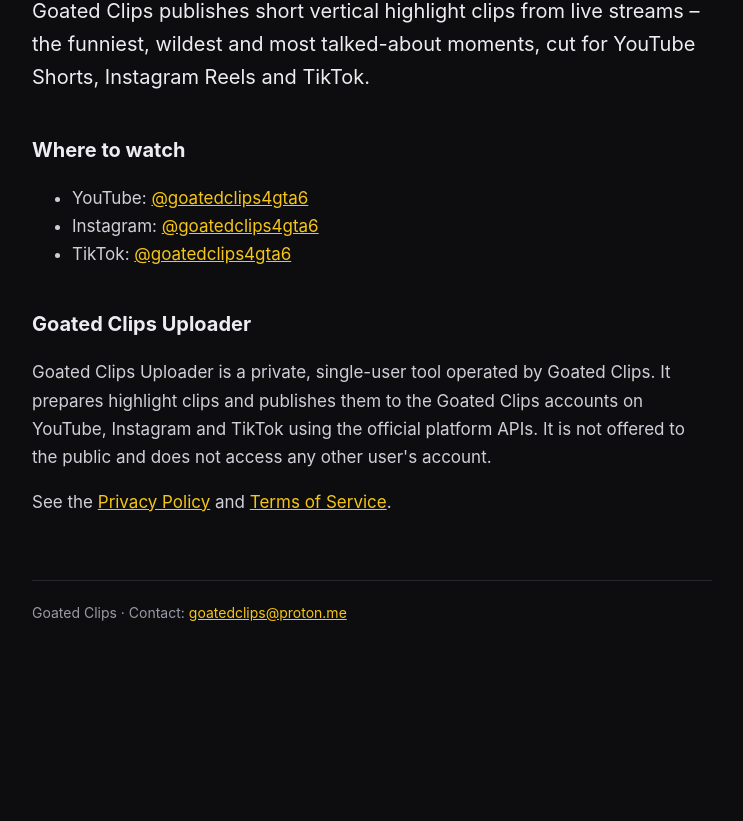
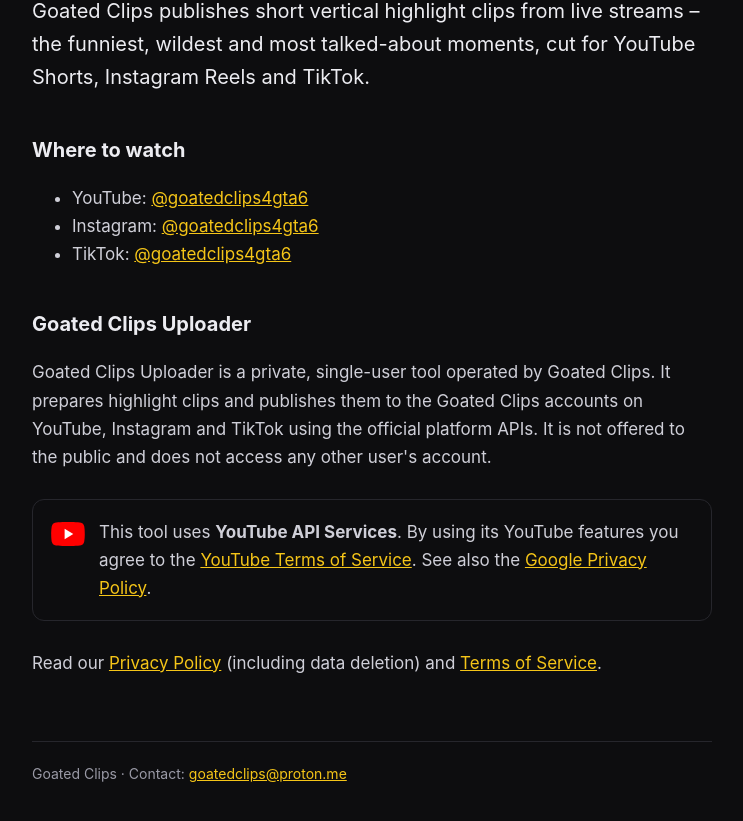
Before and after one commit to diegofuego1997/goatedclips, a plain HTML site: page index.html in a window 1280 px wide. Shown: the part 259-1080 px from the top of the page, without its empty margins (268-1011 px from the left). Before the commit the page ends 963 px from the top, so only its background shows below. Drawn offline with Linux system fonts and the light colour scheme.

Commit message:
Add YouTube API Services notice and data deletion section
Co-Authored-By: Claude Opus 5.5 <noreply@anthropic.com>

```diff
--- a/index.html
+++ b/index.html
@@ -9,5 +9,7 @@
 </ul>
 <h2>Goated Clips Uploader</h2>
 <p>Goated Clips Uploader is a private, single-user tool operated by Goated Clips. It prepares highlight clips and publishes them to the Goated Clips accounts on YouTube, Instagram and TikTok using the official platform APIs. It is not offered to the public and does not access any other user's account.</p>
-<p>See the <a href="privacy.html">Privacy Policy</a> and <a href="terms.html">Terms of Service</a>.</p>
+<div class="yt"><svg viewBox="0 0 28 20" width="34" height="24" aria-hidden="true"><path fill="#FF0000" d="M27.4 3.1A3.5 3.5 0 0 0 24.9.6C22.7 0 14 0 14 0S5.3 0 3.1.6A3.5 3.5 0 0 0 .6 3.1C0 5.3 0 10 0 10s0 4.7.6 6.9a3.5 3.5 0 0 0 2.5 2.5C5.3 20 14 20 14 20s8.7 0 10.9-.6a3.5 3.5 0 0 0 2.5-2.5C28 14.7 28 10 28 10s0-4.7-.6-6.9z"/><path fill="#fff" d="M11.2 14.3 18.4 10l-7.2-4.3z"/></svg>
+<p>This tool uses <strong>YouTube API Services</strong>. By using its YouTube features you agree to the <a href="https://www.youtube.com/t/terms">YouTube Terms of Service</a>. See also the <a href="https://policies.google.com/privacy">Google Privacy Policy</a>.</p></div>
+<p>Read our <a href="privacy.html">Privacy Policy</a> (including data deletion) and <a href="terms.html">Terms of Service</a>.</p>
 <footer>Goated Clips · Contact: <a href="mailto:goatedclips@proton.me">goatedclips@proton.me</a></footer></div></body></html>
--- a/style.css
+++ b/style.css
@@ -13,3 +13,4 @@ a{color:var(--accent)}
 .lead{font-size:20px;color:var(--fg)}
 .meta{color:var(--muted);font-size:14px}
 footer{margin-top:64px;padding-top:20px;border-top:1px solid var(--line);color:var(--muted);font-size:14px}
+.yt{display:flex;gap:14px;align-items:flex-start;margin:28px 0;padding:18px;border:1px solid var(--line);border-radius:12px}.yt svg{flex:none;margin-top:4px}.yt p{margin:0}
```
Also changed, not shown: privacy.html (+3 -0 lines).
